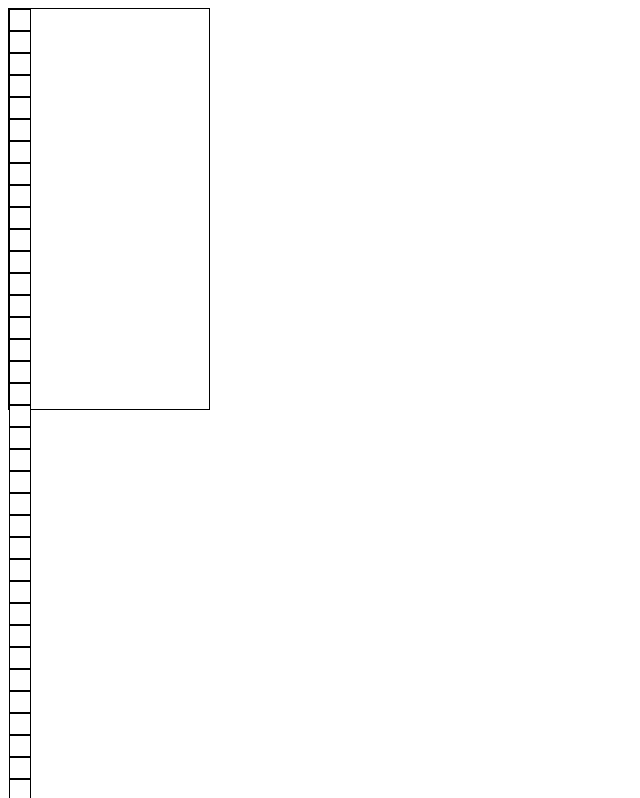
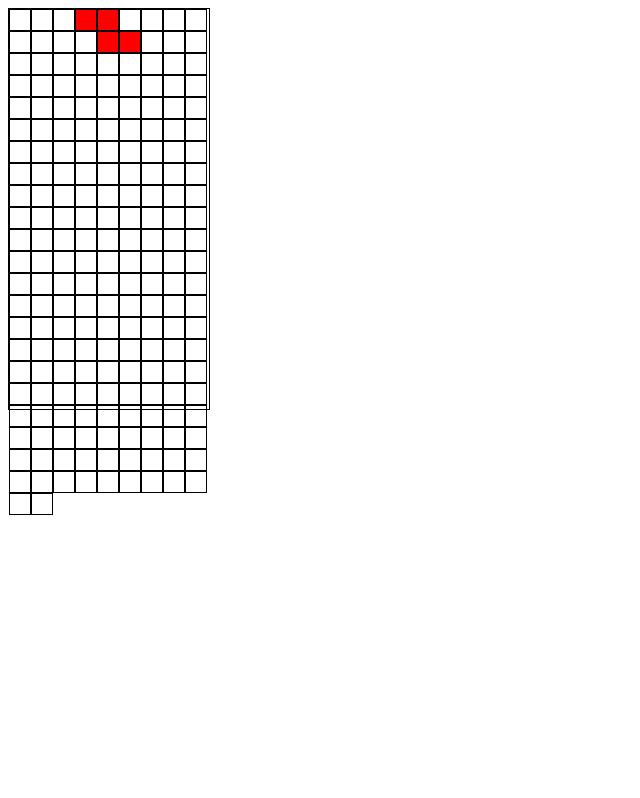
Before and after one commit to ponyrainbow1477/demo_jaicp.github.io, a plain HTML site: page index.html in a window 1280 px wide. Shown: the top 798 px of the page, without its empty margins (0-640 px from the left). Drawn offline with Linux system fonts and the light colour scheme.

Commit message:
Update index.html

```diff
--- a/index.html
+++ b/index.html
@@ -7,12 +7,14 @@
       width: 200px;
       height: 400px;
       border: 1px solid #000;
+      display: flex;
+      flex-wrap: wrap;
+      align-content: flex-start;
     }
     .cell {
       width: 20px;
       height: 20px;
       border: 1px solid #000;
-      background-color: #FFF;
     }
   </style>
 </head>
@@ -22,15 +24,38 @@
   <script>
     // JavaScript код для игры Тетрис
 
+    const tetris = document.getElementById('tetris');
+    const cells = [];
+
     // Создание игрового поля
-    const tetris = document.getElementById('tetris');
     for (let row = 0; row < 20; row++) {
       for (let col = 0; col < 10; col++) {
         const cell = document.createElement('div');
         cell.className = 'cell';
         tetris.appendChild(cell);
+        cells.push(cell);
       }
     }
+
+    // Функция для отрисовки тетромино на игровом поле
+    function drawTetromino(tetromino, position) {
+      tetromino.forEach((row, rowIndex) => {
+        row.forEach((col, colIndex) => {
+          if (col) {
+            const cell = cells[(position.y + rowIndex) * 10 + position.x + colIndex];
+            cell.style.backgroundColor = 'red'; // Замените на нужный цвет тетромино
+          }
+        });
+      });
+    }
+
+    // Пример отрисовки тетромино
+    const tetromino = [
+      [1, 1],
+      [1, 1],
+    ];
+    const position = { x: 3, y: 0 };
+    drawTetromino(tetromino, position);
 
     // TODO: Добавьте логику для управления игрой
 
```
